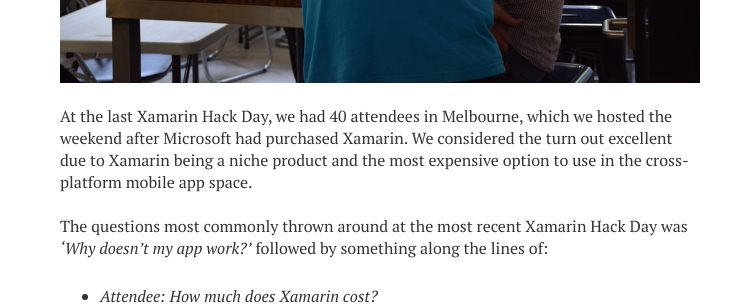
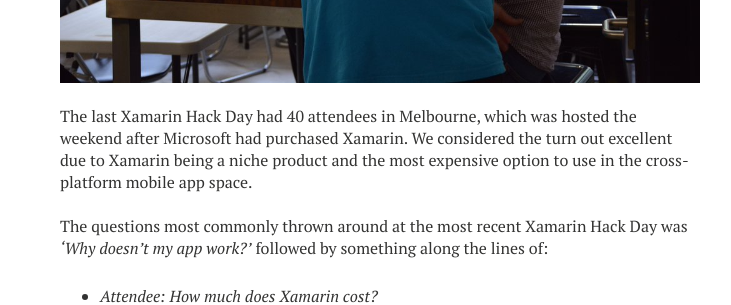
Before and after one commit to Briggsc28/briggsc28.github.io, a Jekyll site: the page built from _posts/2016-04-01-Xamarin-Free.md, in a window 1280 px wide and 900 px high, scrolled down 923 px. Shown: the part 155-460 px from the top of the window, without its empty margins (260-991 px from the left). Built offline with Jekyll 4.4.1, drawn with Linux system fonts in a browser that asks for light colours; nearby versions of some CDN libraries.

Commit message:
Update 2016-04-01-Xamarin-Free.md

```diff
--- a/_posts/2016-04-01-Xamarin-Free.md
+++ b/_posts/2016-04-01-Xamarin-Free.md
@@ -16,7 +16,7 @@
 
 <iframe width="560" height="315" src="https://www.youtube.com/embed/S6iUXptxhGs" frameborder="0" allowfullscreen></iframe>
 
-<br>In the afternoon, they fire up their computers and code an app in groups with the experts on hand, ready to unblock them.<br><br>![With the experts on hand, ready to unblock them.](/images/ExpertsOnHand.jpg)<br><br>At the last Xamarin Hack Day, we had 40 attendees in Melbourne, which we hosted the weekend after Microsoft had purchased Xamarin. We considered the turn out excellent due to Xamarin being a niche product and the most expensive option to use in the cross-platform mobile app space. <br><br>The questions most commonly thrown around at the most recent Xamarin Hack Day was _'Why doesn't my app work?'_  followed by something along the lines of:
+<br>In the afternoon, they fire up their computers and code an app in groups with the experts on hand, ready to unblock them.<br><br>![With the experts on hand, ready to unblock them.](/images/ExpertsOnHand.jpg)<br><br>The last Xamarin Hack Day had 40 attendees in Melbourne, which was hosted the weekend after Microsoft had purchased Xamarin. We considered the turn out excellent due to Xamarin being a niche product and the most expensive option to use in the cross-platform mobile app space.<br><br>The questions most commonly thrown around at the most recent Xamarin Hack Day was _'Why doesn't my app work?'_  followed by something along the lines of:
 
 * _Attendee: How much does Xamarin cost?_
 * Me: There's a range of licencing options available but a single licence is $999 US per year.
```
